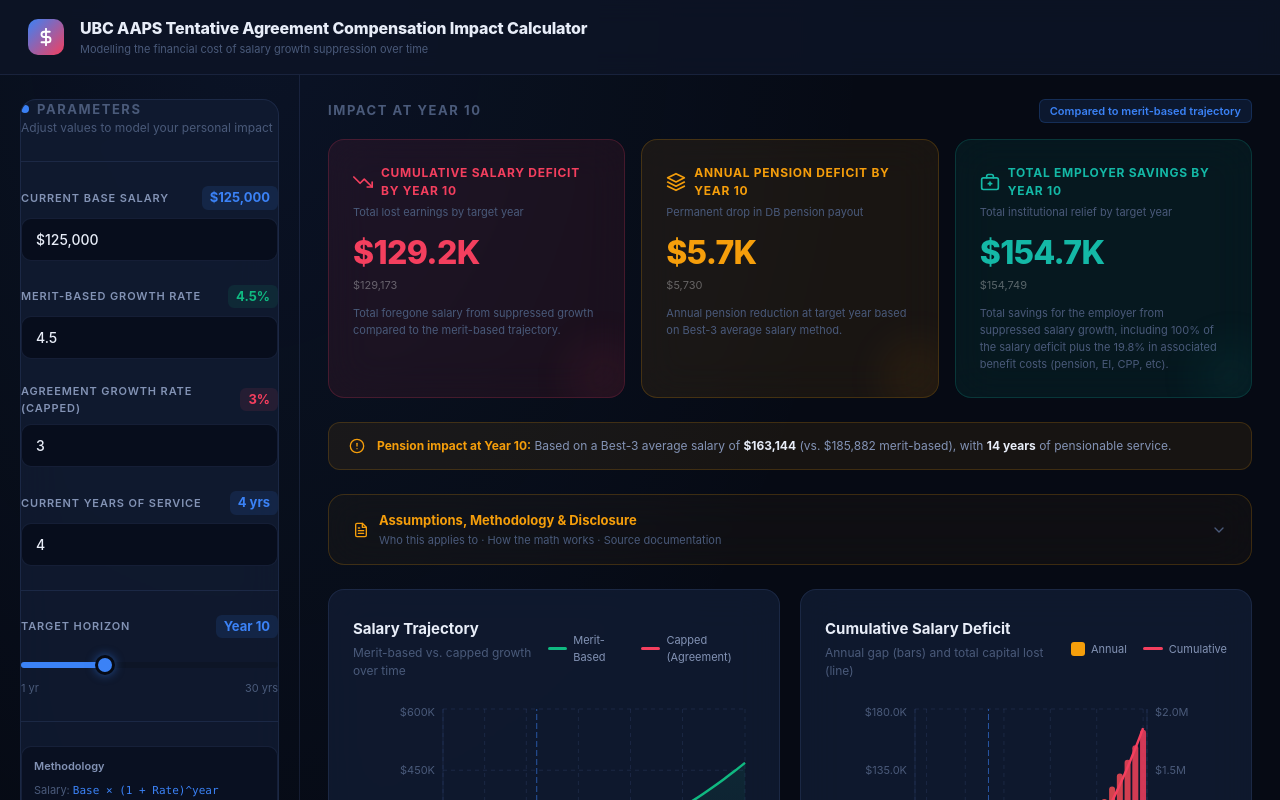
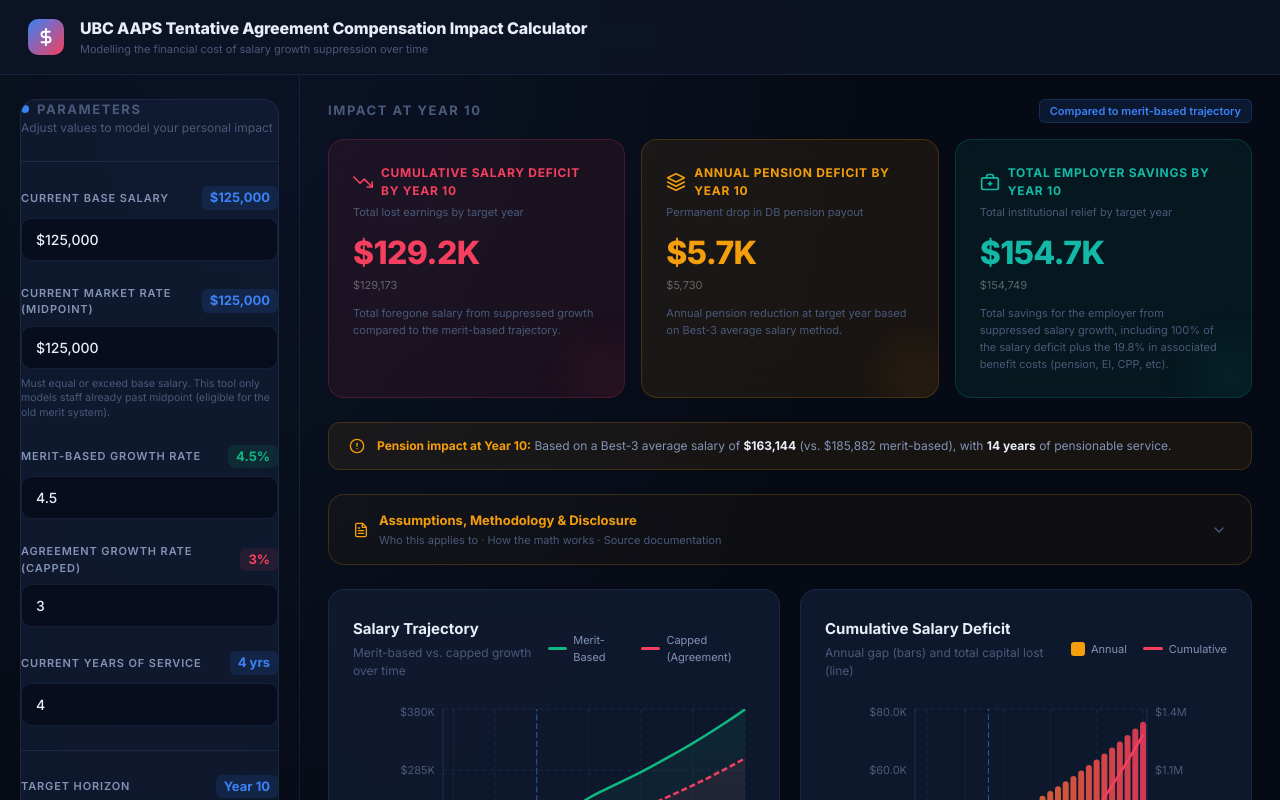
Before and after one commit to justin0022/aaps-tentative-agreement-cost, a React (Vite) app: page / in a window 1280 px wide. Shown: the top 800 px of the page. Built offline with nearby package versions, Linux system fonts and the light colour scheme.

Commit message:
new changes

```diff
--- a/src/components/AssumptionsDisclosure.jsx
+++ b/src/components/AssumptionsDisclosure.jsx
@@ -210,6 +210,11 @@
                 accent="var(--accent-blue)"
               />
               <FormulaRow
+                label="Trajectory Ceilings"
+                formula="Min(Salary, 1.25x or 1.20x of dynamic market rate)"
+                accent="#f59e0b"
+              />
+              <FormulaRow
                 label="Best-3 average salary"
                 formula="Avg of [Salary(N−2), Salary(N−1), Salary(N)]"
                 accent="var(--accent-blue)"
@@ -236,6 +241,11 @@
               />
 
               <p style={{ marginTop: 14 }}>
+                <strong style={{ color: 'var(--text-primary)' }}>Trajectory Ceilings:</strong>{' '}
+                The model mathematically enforces pay grade maximums. It dynamically grows your entered Market Rate by the 3% general wage increase (GWI) each projected year. Under the Old System, salaries are hard-capped at 125% of that dynamic market rate — and this ceiling <em>is</em> operative: because the Old Rate (e.g. 4.5% = 3% GWI + ~1.5% merit) outpaces the ceiling's 3% growth, salaries eventually compound into the cap and then merely track it. Under the New System, a theoretical 120% ceiling exists as a safeguard, but under the default scenario it is never reached: since the New Rate equals the GWI (3%), both the projected salary and its ceiling grow at the same rate, keeping their ratio permanently fixed below the cap. The 120% ceiling would only become operative if a custom New Rate above 3% is entered.
+              </p>
+
+              <p style={{ marginTop: 10 }}>
                 <strong style={{ color: 'var(--text-primary)' }}>Best-3 Average:</strong>{' '}
                 The Defined Benefit pension formula uses the average of the 3 most recent consecutive years of salary. In years 1 and 2 of the projection (where fewer than 3 future salary data points exist), the average uses only the available years — consistent with how a new employee's pension would be calculated.
               </p>
--- a/src/components/Dashboard.jsx
+++ b/src/components/Dashboard.jsx
@@ -11,6 +11,7 @@
 export default function Dashboard() {
   const [inputs, setInputs] = useState({
     baseSalary: DEFAULTS.baseSalary,
+    marketRate: DEFAULTS.marketRate,
     oldRate: DEFAULTS.oldRate,
     newRate: DEFAULTS.newRate,
     currentService: DEFAULTS.currentService,
@@ -26,12 +27,13 @@
     () =>
       calculateProjections({
         baseSalary: inputs.baseSalary,
+        marketRate: inputs.marketRate,
         oldRate: inputs.oldRate,
         newRate: inputs.newRate,
         currentService: inputs.currentService,
         maxHorizon: DEFAULTS.maxHorizon,
       }),
-    [inputs.baseSalary, inputs.oldRate, inputs.newRate, inputs.currentService]
+    [inputs.baseSalary, inputs.marketRate, inputs.oldRate, inputs.newRate, inputs.currentService]
   );
 
   // The data point at exactly the selected horizon year
--- a/src/components/InputPanel.jsx
+++ b/src/components/InputPanel.jsx
@@ -9,6 +9,16 @@
     max: 500000,
     step: 1000,
     prefix: '$',
+  },
+  {
+    label: 'Current Market Rate (Midpoint)',
+    key: 'marketRate',
+    type: 'currency',
+    min: 10000,
+    max: 500000,
+    step: 1000,
+    prefix: '$',
+    description: 'Must equal or exceed base salary. This tool only models staff already past midpoint (eligible for the old merit system).',
   },
   {
     label: 'Merit-Based Growth Rate',
@@ -59,10 +69,19 @@
     }
   }
 
-  function handleCurrencyInput(e) {
+  function handleCurrencyInput(key, e) {
     // Strip non-numeric chars and parse
     const raw = e.target.value.replace(/[^0-9]/g, '');
-    onChange('baseSalary', raw === '' ? 0 : parseInt(raw, 10));
+    onChange(key, raw === '' ? 0 : parseInt(raw, 10));
+  }
+
+  function handleBlur(key) {
+    // Enforce that marketRate is never less than baseSalary
+    if (key === 'marketRate' && inputs.marketRate < inputs.baseSalary) {
+      onChange('marketRate', inputs.baseSalary);
+    } else if (key === 'baseSalary' && inputs.baseSalary > inputs.marketRate) {
+      onChange('marketRate', inputs.baseSalary);
+    }
   }
 
   return (
@@ -107,7 +126,8 @@
               type="text"
               inputMode="numeric"
               value={`$${inputs[field.key].toLocaleString('en-CA')}`}
-              onChange={handleCurrencyInput}
+              onChange={(e) => handleCurrencyInput(field.key, e)}
+              onBlur={() => handleBlur(field.key)}
             />
           ) : (
             <input
@@ -119,7 +139,13 @@
               step={field.step}
               value={inputs[field.key]}
               onChange={(e) => handleChange(field.key, e.target.value)}
+              onBlur={() => handleBlur(field.key)}
             />
+          )}
+          {field.description && (
+            <p style={{ fontSize: 10.5, color: 'var(--text-muted)', marginTop: 8, lineHeight: 1.4 }}>
+              {field.description}
+            </p>
           )}
         </div>
       ))}
@@ -173,6 +199,7 @@
       }}>
         <p style={{ fontWeight: 600, color: 'var(--text-secondary)', marginBottom: 6 }}>Methodology</p>
         <p>Salary: <code style={{ color: 'var(--accent-blue)' }}>Base × (1 + Rate)^year</code></p>
+        <p>Ceilings: <code style={{ color: 'var(--accent-blue)' }}>125% Old / 120% New of Market Rate</code></p>
         <p>Pension: <code style={{ color: 'var(--accent-blue)' }}>1.8% × Years of Service × Best‑3 Avg</code></p>
         <p>Employer saving (total): <code style={{ color: 'var(--accent-blue)' }}>119.8% × Deficit</code></p>
       </div>
--- a/src/constants/defaults.js
+++ b/src/constants/defaults.js
@@ -2,6 +2,7 @@
 
 export const DEFAULTS = {
   baseSalary: 125000,
+  marketRate: 125000,
   oldRate: 4.5,       // percentage
   newRate: 3.0,       // percentage
   currentService: 4, // years of pensionable service already accumulated
--- a/src/index.css
+++ b/src/index.css
@@ -1,6 +1,5 @@
+@import url('https://fonts.googleapis.com/css2?family=Inter:wght@300;400;500;600;700;800;900&display=swap');
 @import "tailwindcss";
-
-@import url('https://fonts.googleapis.com/css2?family=Inter:wght@300;400;500;600;700;800;900&display=swap');
 
 /* ── Design tokens ──────────────────────────────────────── */
 :root {
--- a/src/utils/calculateProjections.js
+++ b/src/utils/calculateProjections.js
@@ -7,6 +7,7 @@
  *
  * @param {object} params
  * @param {number} params.baseSalary      - Current annual salary
+ * @param {number} params.marketRate      - Market rate (midpoint) of the pay grade
  * @param {number} params.oldRate         - Historical growth rate (%)
  * @param {number} params.newRate         - Capped growth rate (%)
  * @param {number} params.currentService  - Years of pensionable service already accrued
@@ -19,6 +20,7 @@
 
 export function calculateProjections({
   baseSalary,
+  marketRate,
   oldRate,
   newRate,
   currentService,
@@ -54,9 +56,20 @@
   let cumulativeEmployerSavings = 0;
 
   for (let year = 1; year <= maxHorizon; year++) {
-    // Compounding salaries
-    const oldSalary = baseSalary * Math.pow(1 + rOld, year);
-    const newSalary = baseSalary * Math.pow(1 + rNew, year);
+    // Calculate the mathematical growth
+    const calculatedOldSalary = baseSalary * Math.pow(1 + rOld, year);
+    const calculatedNewSalary = baseSalary * Math.pow(1 + rNew, year);
+
+    // The market rate itself moves up by the GPA (rNew)
+    const currentMarketRate = marketRate * Math.pow(1 + rNew, year);
+
+    // Hard ceilings on the pay bands
+    const oldCeiling = currentMarketRate * 1.25;
+    const newCeiling = currentMarketRate * 1.20;
+
+    // Apply the ceilings
+    const oldSalary = Math.min(calculatedOldSalary, oldCeiling);
+    const newSalary = Math.min(calculatedNewSalary, newCeiling);
 
     oldSalaries.push(oldSalary);
     newSalaries.push(newSalary);
```
Also changed, not shown: 1 other file (tests, documents, lock files or other folders).
